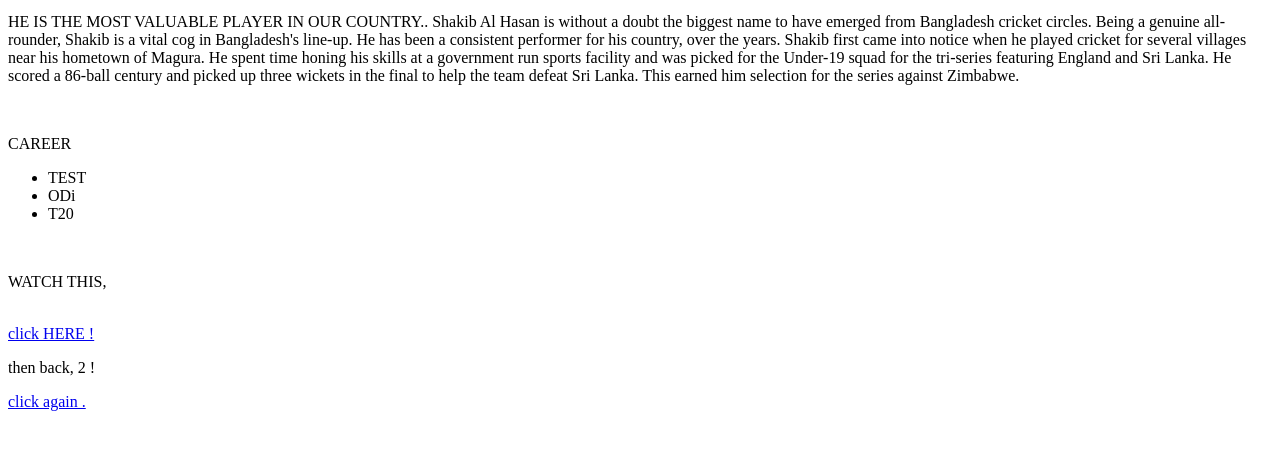
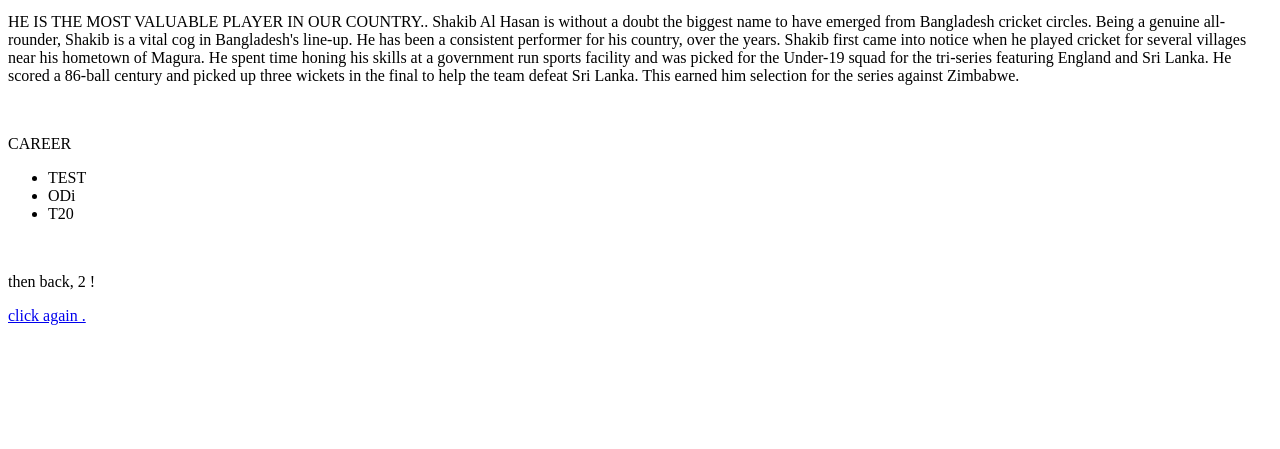
Before and after one commit to SHIBLE75/SHIBLE75.github.io, a plain HTML site: page index.html in a window 1280 px wide. Shown: the part 119-568 px from the top of the page. Drawn offline with Linux system fonts and the light colour scheme.

Commit message:
Update index.html

```diff
--- a/index.html
+++ b/index.html
@@ -42,11 +42,7 @@
      <li>ODi</li>
      <li>T20</li>
    </ul>
-   <br>
-<p> WATCH THIS,</P>
 
- <a href="https://www.youtube.com/watch?v=Exl5bOvzv1U">
- <br> click HERE !</a>
 <br>
 <p> then back, 2 ! </p>
  <a href="file:///E:/2.html">click again .</a>
```
